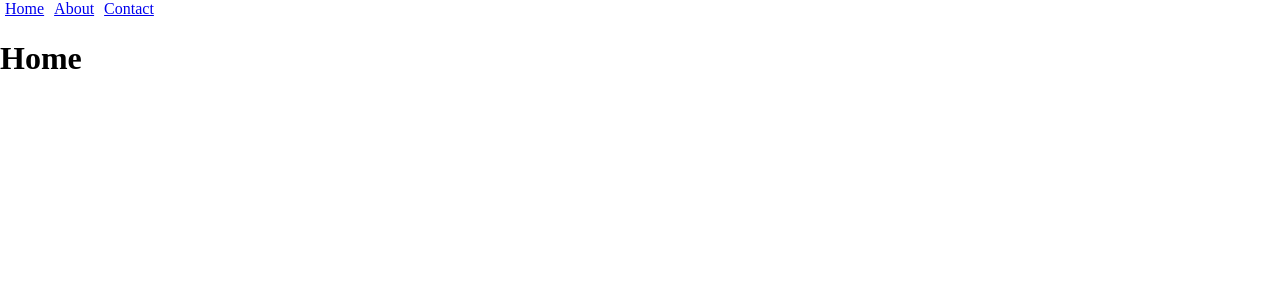
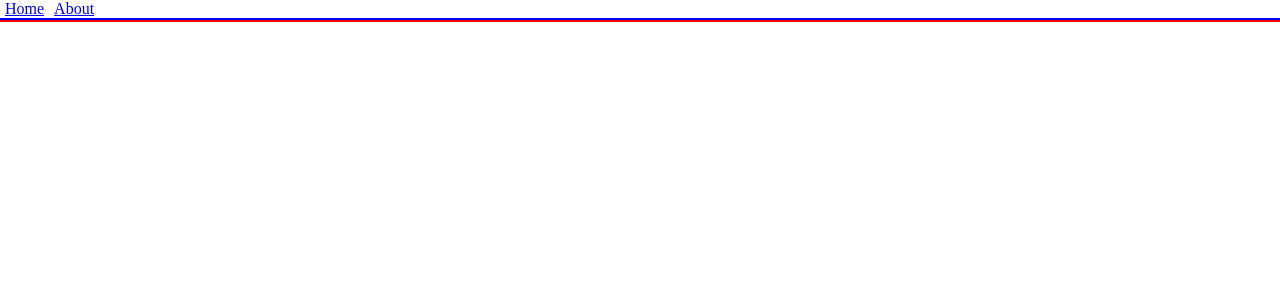
Before and after one commit to leeallen337/sandbox, a React app: page / in a window 1280 px wide. Shown: the top 300 px of the page. Built offline with nearby package versions, Linux system fonts and the light colour scheme.

Commit message:
Finishing the video render multiple components for the same route in rrv4

```diff
--- a/src/components/App.jsx
+++ b/src/components/App.jsx
@@ -2,17 +2,33 @@ import React, { Component } from 'react';
 import {
   BrowserRouter as Router,
   Route,
-  Link,
-  Switch
+  Link
 } from 'react-router-dom';
 
 const Links = () => (
   <nav>
-    <Link to="/">Home</Link>
+    <Link to="/home">Home</Link>
     <Link to="/about">About</Link>
-    <Link to="/contact">Contact</Link>
   </nav>
 );
+
+const Header = ({match}) => (
+  <div className="header">
+    <Route path="/:page"
+      render={({match}) => (
+        <h1>{match.params.page} header</h1>
+      )} />
+  </div>
+);
+
+const Content = ({match}) => (
+  <div className="content">
+    <Route path="/:page"
+      render={({match}) => (
+        <h1>{match.params.page} content</h1>
+      )} />
+  </div>
+)
 
 class App extends Component {
   render() {
@@ -20,18 +36,12 @@ class App extends Component {
       <Router>
         <div>
           <Links />
-          <Switch>
-            <Route exact path="/" render={() => <h1>Home</h1>} />
-            <Route path="/about" render={() => <h1>About</h1>} />
-            <Route path="/contact" render={() => <h1>Contact</h1>} />
-            <Route path="/:itemid"
-              render={({match}) => <h1>Item: {match.params.itemid}</h1>} />
-          </Switch>
+          <Header />
+          <Content />
         </div>
       </Router>
     )
   }
 }
 
-
 export default App;
--- a/src/css/styles/variables.css
+++ b/src/css/styles/variables.css
@@ -5,3 +5,11 @@ a {
 a.active {
   color: red;
 }
+
+.header {
+  border: 1px solid blue;
+}
+
+.content {
+  border: 1px solid red;
+}
```
